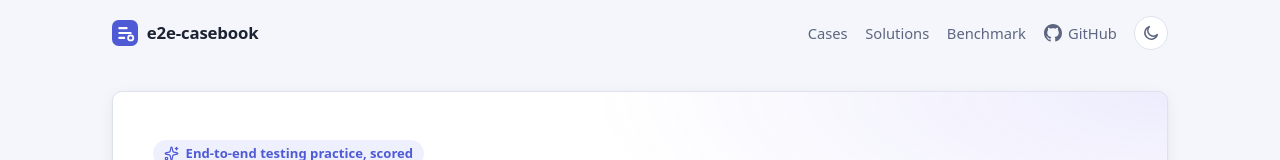
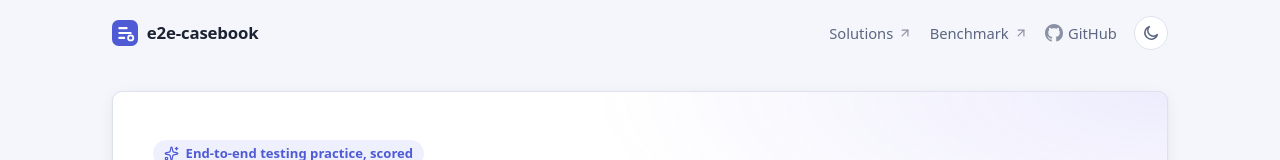
Before and after one commit to bartech-lab/e2e-casebook, a React (Vite) app in the folder web/: page / in a window 1280 px wide. Shown: the top 160 px of the page. Built offline with nearby package versions, Linux system fonts and the light colour scheme.

Commit message:
Landing header: drop the in-page Cases link, mark external links

```diff
--- a/web/src/Landing.tsx
+++ b/web/src/Landing.tsx
@@ -1,6 +1,6 @@
 import { useEffect, useMemo, useRef, useState } from 'react';
 import { useMutation } from '@tanstack/react-query';
-import { ArrowRight, BookOpen, Bug, Search, Sparkles, Target, Trophy } from 'lucide-react';
+import { ArrowRight, ArrowUpRight, BookOpen, Bug, Search, Sparkles, Target, Trophy } from 'lucide-react';
 import { navigate } from './router.tsx';
 import { createSandbox } from './chat/api.ts';
 import { ThemeToggle } from './ThemeToggle.tsx';
@@ -70,9 +70,12 @@ export function Landing() {
           e2e-casebook
         </a>
         <div className="site-links">
-          <a href="#cases">Cases</a>
-          <a href={SOLUTIONS_URL}>Solutions</a>
-          <a href={BENCHMARK_URL}>Benchmark</a>
+          <a href={SOLUTIONS_URL} className="icon-link">
+            Solutions <ArrowUpRight size={14} aria-hidden="true" />
+          </a>
+          <a href={BENCHMARK_URL} className="icon-link">
+            Benchmark <ArrowUpRight size={14} aria-hidden="true" />
+          </a>
           <a href={REPO_URL} className="icon-link">
             <GitHubMark />
             GitHub
--- a/web/src/styles.css
+++ b/web/src/styles.css
@@ -798,3 +798,5 @@ main > section > ul.case-grid > li { margin: 0; }
 :root[data-ui='dark'] .hero-actions .primary, :root[data-ui='dark'] .hero-actions .primary:hover:not(:disabled) { color: #0f1320; }
 .theme-count { display: flex; flex-wrap: wrap; align-items: center; gap: 0.2rem 0.6rem; }
 .theme-solved { display: inline-flex; align-items: center; gap: 0.25rem; color: var(--ok); font-weight: 600; }
+.site-links .icon-link { gap: 0.3rem; }
+.site-links .icon-link svg { opacity: 0.7; }
```
